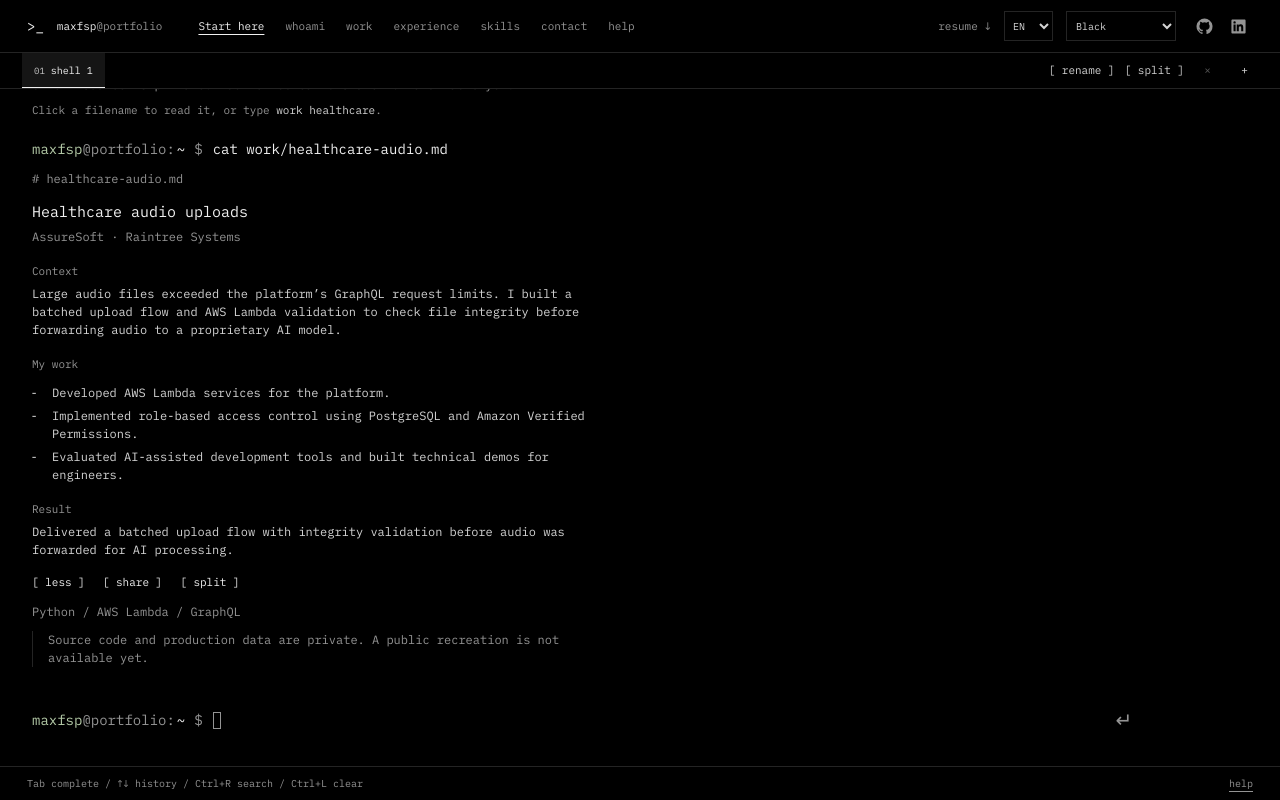
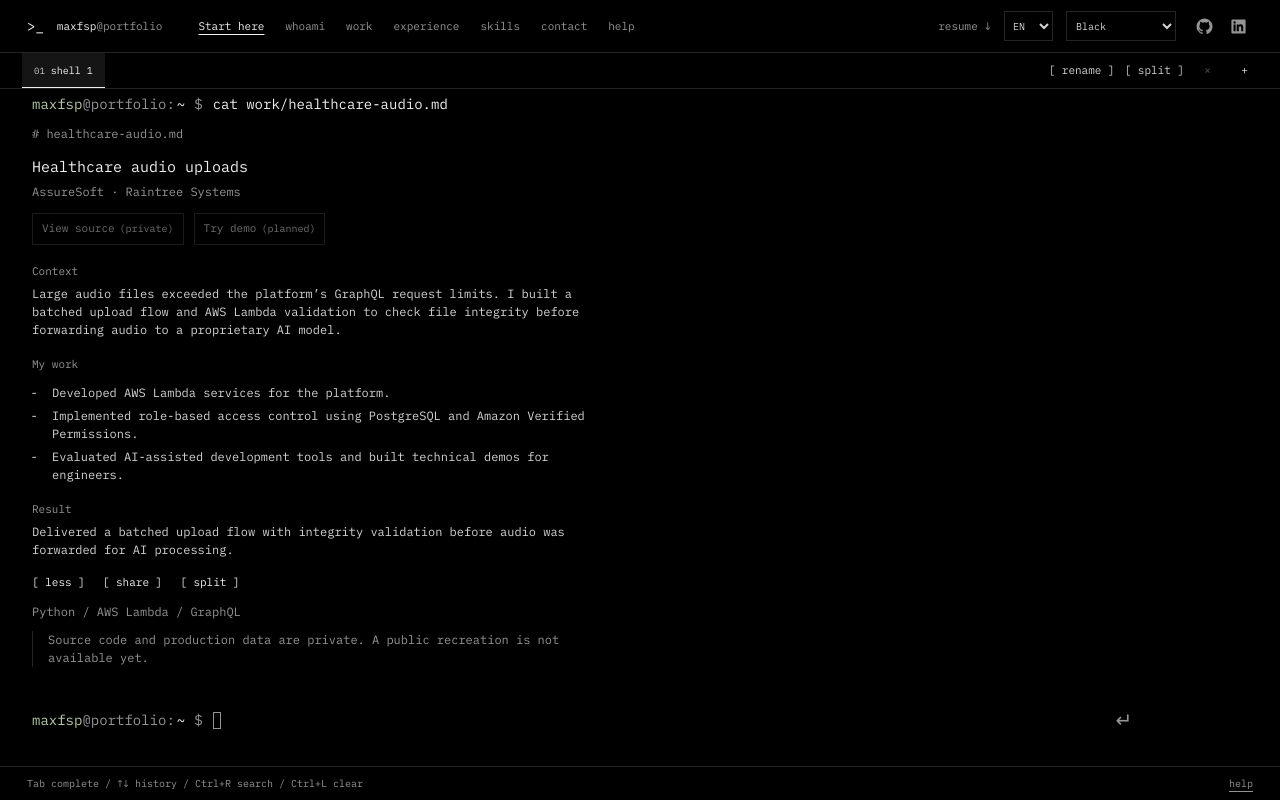
Before and after one commit to MaxFSP/main-portfolio, a React (Vite) app: page / in a window 1280 px wide. Both pictures are taken after a click on the button "healthcare-audio.md". Built offline with nearby package versions, Linux system fonts and the light colour scheme.

Commit message:
Add consistent project actions with future demo placeholders

```diff
--- a/src/PortfolioOutput.tsx
+++ b/src/PortfolioOutput.tsx
@@ -13,6 +13,7 @@
 import ShareOutput from './components/ShareOutput';
 import ContributionsOutput from './components/ContributionsOutput';
 import SkillsOutput from './components/SkillsOutput';
+import ProjectActions from './components/ProjectActions';
 const resumeUrl = import.meta.env.BASE_URL + 'resume.pdf';
 const ascii = [
   '   _____ ____  ______',
@@ -262,6 +263,7 @@
           <p className="output-comment">{'# ' + filenames[project.id]}</p>
           <h2>{project.title}</h2>
           <p className="project-organization">{project.organization}</p>
+          <ProjectActions project={project} language={language} run={run} />
           <h3 className="case-heading">{t('Context', 'Contexto')}</h3>
           <p>{project.summary}</p>
           <h3 className="case-heading">{t('My work', 'Mi trabajo')}</h3>
--- /dev/null
+++ b/src/components/ProjectActions.tsx
@@ -0,0 +1,74 @@
+import type { Project } from '../content';
+import { text } from '../localization';
+import type { Language } from '../localization';
+
+export default function ProjectActions({
+  project,
+  language,
+  run,
+  showCaseStudy = false,
+}: {
+  project: Project;
+  language: Language;
+  run: (command: string) => void;
+  showCaseStudy?: boolean;
+}) {
+  const t = (en: string, es: string) => text(language, en, es);
+  const source = project.sourceUrl || project.repositories?.[0]?.url;
+  const sourceStatus =
+    project.type === 'Professional work' ? t('private', 'privado') : t('planned', 'previsto');
+  return (
+    <div
+      className="project-actions"
+      role="group"
+      aria-label={t('Project actions / ', 'Acciones del proyecto / ') + project.title}
+    >
+      {showCaseStudy && (
+        <button
+          className="project-action"
+          onClick={() => run('work ' + project.id)}
+          aria-label={t('Read case study / ', 'Leer caso / ') + project.title}
+        >
+          {t('Read case study', 'Leer caso')}
+        </button>
+      )}
+      {source ? (
+        <a
+          className="project-action"
+          href={source}
+          target="_blank"
+          rel="noopener noreferrer"
+          aria-label={t('View source / ', 'Ver código / ') + project.title}
+        >
+          {t('View source', 'Ver código')} ↗
+        </a>
+      ) : (
+        <button className="project-action" disabled>
+          {t('View source', 'Ver código')} <span>({sourceStatus})</span>
+        </button>
+      )}
+      {project.demoUrl ? (
+        <a
+          className="project-action"
+          href={project.demoUrl}
+          target="_blank"
+          rel="noopener noreferrer"
+          aria-label={t('Try demo / ', 'Probar demo / ') + project.title}
+        >
+          {t('Try demo', 'Probar demo')} ↗
+        </a>
+      ) : (
+        <button
+          className="project-action"
+          disabled
+          title={t(
+            'The working demo will be linked here when it is ready.',
+            'La demostración se enlazará aquí cuando esté lista.',
+          )}
+        >
+          {t('Try demo', 'Probar demo')} <span>({t('planned', 'prevista')})</span>
+        </button>
+      )}
+    </div>
+  );
+}
--- a/src/components/StartHere.tsx
+++ b/src/components/StartHere.tsx
@@ -2,6 +2,7 @@
 import { getContent, text } from '../localization';
 import type { Language } from '../localization';
 import type { ReactNode } from 'react';
+import ProjectActions from './ProjectActions';
 
 export default function StartHere({
   step,
@@ -84,9 +85,7 @@
                   <h3>{project.title}</h3>
                   <p>{project.description}</p>
                   <p className="output-comment">{project.tags.join(' / ')}</p>
-                  <button className="file-link" onClick={() => run('work ' + id)}>
-                    {t('Read case study', 'Leer caso')} / {project.title}
-                  </button>
+                  <ProjectActions project={project} language={language} run={run} showCaseStudy />
                 </article>
               );
             })}
--- a/src/content.ts
+++ b/src/content.ts
@@ -5,7 +5,7 @@
   linkedin: 'https://www.linkedin.com/in/maximiliano-paz-farf%C3%A1n-741b6b21b/',
 };
 
-type Project = {
+export type Project = {
   id: string;
   title: string;
   category: string;
@@ -18,6 +18,8 @@
   note: string;
   outcome?: string;
   repositories?: { label: string; url: string }[];
+  sourceUrl?: string;
+  demoUrl?: string;
 };
 
 export const projects: Project[] = [
--- a/src/styles.css
+++ b/src/styles.css
@@ -1981,3 +1981,36 @@
     flex-wrap: wrap;
   }
 }
+
+.project-actions {
+  display: flex;
+  flex-wrap: wrap;
+  gap: 7px 10px;
+  margin: 12px 0 18px;
+}
+.project-action {
+  display: inline-flex;
+  align-items: center;
+  flex-wrap: wrap;
+  gap: 5px;
+  border: 1px solid var(--line);
+  padding: 6px 9px;
+  min-height: 32px;
+  font-size: 11px;
+  line-height: 1.4;
+  color: var(--text);
+  background: var(--bg);
+  text-decoration: none;
+}
+.project-action:hover:not(:disabled) {
+  border-color: var(--muted);
+  color: var(--bright);
+  background: var(--hover);
+}
+.project-action:disabled {
+  color: var(--muted);
+  opacity: 0.75;
+}
+.project-action > span {
+  font-size: 10px;
+}
```
Also changed, not shown: 2 other files (tests, documents, lock files or other folders).
